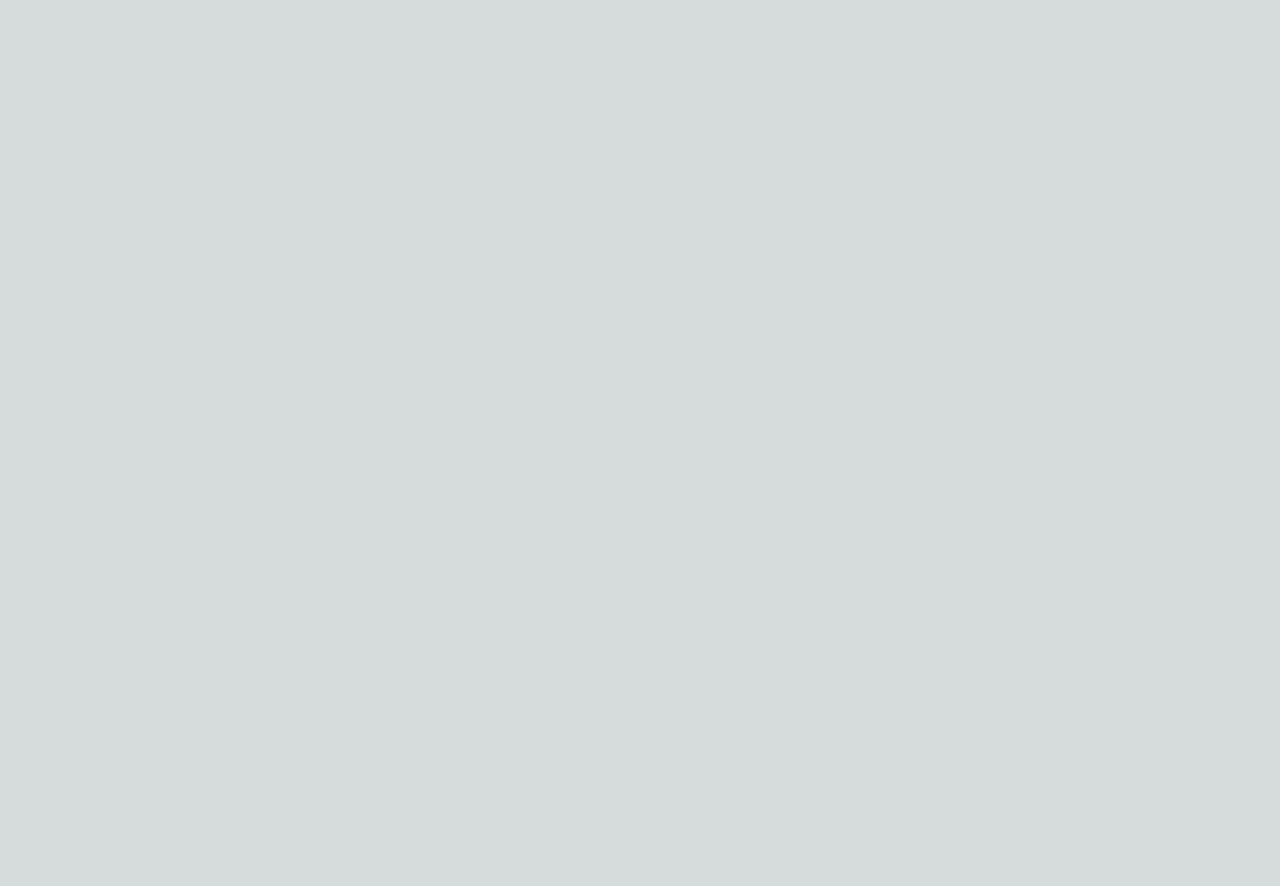
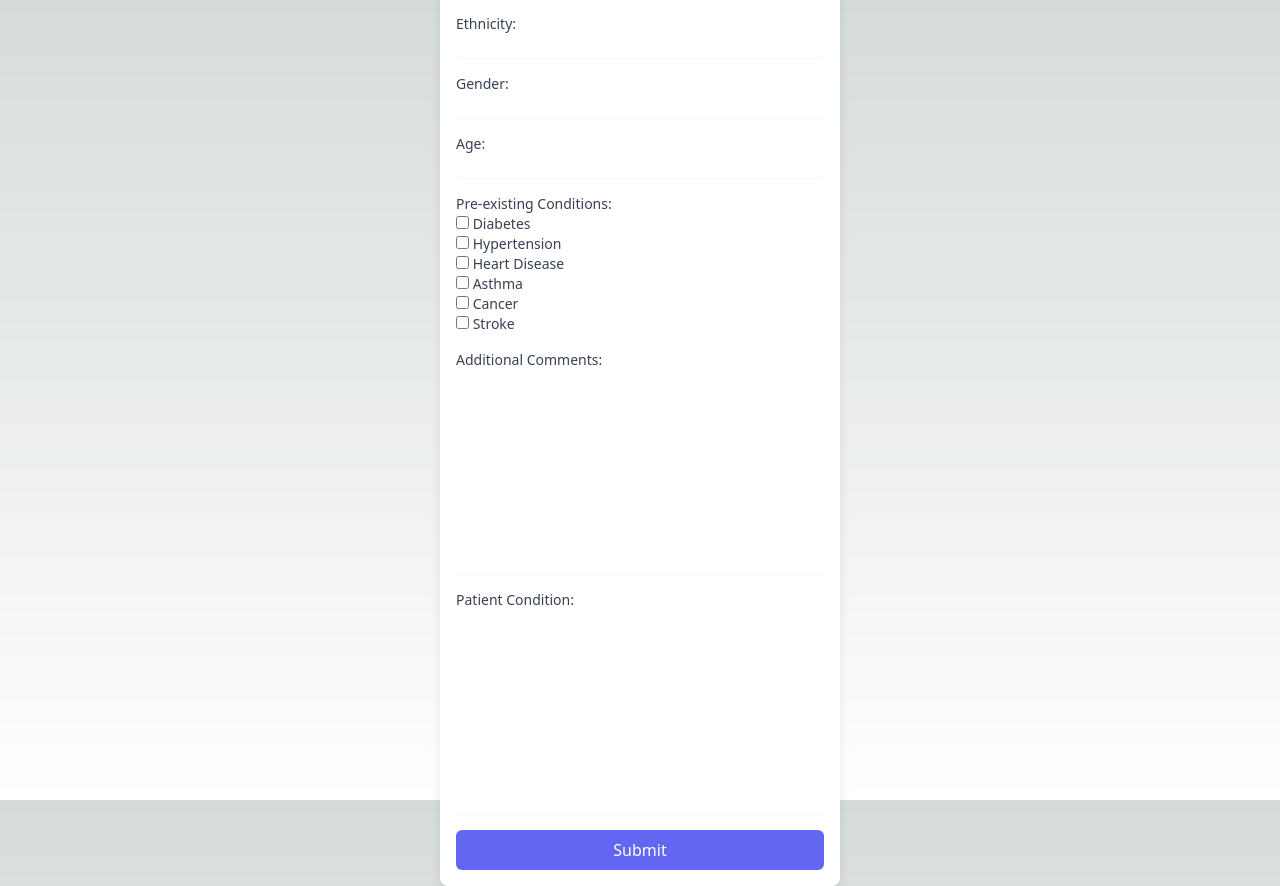
Before and after one commit to SheteUC/medicai, a Next.js app in the folder client/: page /form in a window 1280 px wide. Before the commit the page ends 800 px from the top, so only its background shows below. Built offline with nearby package versions, Linux system fonts and the light colour scheme.

Commit message:
form complete

```diff
--- a/client/pages/form.tsx
+++ b/client/pages/form.tsx
@@ -1,11 +1,196 @@
-import React, {useState, useEffect} from 'react'
+import React, { Component } from 'react';
 
-function index() {
-  return (
-    <div>
+class MyForm extends Component {
+  constructor(props) {
+    super(props);
+    this.state = {
+      name: '',
+      ethnicity: '',
+      gender: '',
+      age: '',
+      hasDiabetes: false,
+      hasHypertension: false,
+      hasHeartDisease: false,
+      hasAsthma: false,
+      hasCancer: false,
+      hasStroke: false,
+      additionalComments: '',
+      patientcond: '',
+    };
+  }
 
-    </div>
-  )
+  handleInputChange = (event) => {
+    const { name, value, type, checked } = event.target;
+    // Check if the input element is a checkbox and handle its value accordingly
+    const inputValue = type === 'checkbox' ? checked : value;
+    this.setState({ [name]: inputValue });
+  };
+
+  handleSubmit = (event) => {
+    event.preventDefault();
+    const { name, ethnicity, gender, age, additionalComments, conditions, patientcond } = this.state;
+    console.log('Name:', name);
+    console.log('Ethnicity:', ethnicity);
+    console.log('Gender:', gender);
+    console.log('Age:', age);
+    console.log('Pre-existing Conditions:', conditions);
+    console.log('Additional Comments:', additionalComments);
+    console.log('patientcond', patientcond);
+
+  };
+
+  render() {
+    return (
+      <div style={{ display: 'flex', justifyContent: 'center', alignItems: 'center', height: '100vh'}}>
+        <form className="max-w-md p-4 bg-white rounded-lg shadow-lg" onSubmit={this.handleSubmit} style={{ width: 400 }}>
+          <h1 style={{ textAlign: 'center', color: 'black' }}>Patient Search Form</h1>
+          <div className="mb-4">
+            <label htmlFor="name" className="block text-sm font-medium text-gray-700">Name:</label>
+            <input
+              type="text"
+              id="name"
+              name="name"
+              value={this.state.name}
+              onChange={this.handleInputChange}
+              className="block w-full mt-1 border-gray-300 rounded-md shadow-sm focus:ring-indigo-500 focus:border-indigo-500 sm:text-sm text-indigo-500"
+            />
+          </div>
+          <div className="mb-4">
+            <label htmlFor="ethnicity" className="block text-sm font-medium text-gray-700">Ethnicity:</label>
+            <input
+              type="text"
+              id="ethnicity"
+              name="ethnicity"
+              value={this.state.ethnicity}
+              onChange={this.handleInputChange}
+              className="block w-full mt-1 border-gray-300 rounded-md shadow-sm focus:ring-indigo-500 focus:border-indigo-500 sm:text-sm text-indigo-500"
+            />
+          </div>
+          <div className="mb-4">
+            <label htmlFor="gender" className="block text-sm font-medium text-gray-700">Gender:</label>
+            <input
+              type="text"
+              id="gender"
+              name="gender"
+              value={this.state.gender}
+              onChange={this.handleInputChange}
+              className="block w-full mt-1 border-gray-300 rounded-md shadow-sm focus:ring-indigo-500 focus:border-indigo-500 sm:text-sm text-indigo-500"
+            />
+          </div>
+          <div className="mb-4">
+            <label htmlFor="age" className="block text-sm font-medium text-gray-700">Age:</label>
+            <input
+              type="text"
+              id="age"
+              name="age"
+              value={this.state.age}
+              onChange={this.handleInputChange}
+              className="block w-full mt-1 border-gray-300 rounded-md shadow-sm focus:ring-indigo-500 focus:border-indigo-500 sm:text-sm text-indigo-500"
+            />
+          </div>
+          <div className="mb-4">
+            <label className="block text-sm font-medium text-gray-700">Pre-existing Conditions:</label>
+            <div>
+              <div>
+                <label className="block text-sm font-medium text-gray-700">
+                  <input
+                    type="checkbox"
+                    name="hasDiabetes"
+                    checked={this.state.hasDiabetes}
+                    onChange={this.handleInputChange}
+                  />
+                  &nbsp;Diabetes
+                </label>
+              </div>
+              <div>
+                <label className="block text-sm font-medium text-gray-700">
+                  <input
+                    type="checkbox"
+                    name="hasHypertension"
+                    checked={this.state.hasHypertension}
+                    onChange={this.handleInputChange}
+                  />
+                  &nbsp;Hypertension
+                </label>
+              </div>
+              <div>
+                <label className="block text-sm font-medium text-gray-700">
+                  <input
+                    type="checkbox"
+                    name="hasHeartDisease"
+                    checked={this.state.hasHeartDisease}
+                    onChange={this.handleInputChange}
+                  />
+                  &nbsp;Heart Disease
+                </label>
+              </div>
+              <div>
+                <label className="block text-sm font-medium text-gray-700">
+                  <input
+                    type="checkbox"
+                    name="hasAsthma"
+                    checked={this.state.hasAsthma}
+                    onChange={this.handleInputChange}
+                  />
+                  &nbsp;Asthma
+                </label>
+              </div>
+              <div>
+                <label className="block text-sm font-medium text-gray-700">
+                  <input
+                    type="checkbox"
+                    name="hasCancer"
+                    checked={this.state.hasCancer}
+                    onChange={this.handleInputChange}
+                  />
+                  &nbsp;Cancer
+                </label>
+              </div>
+              <div>
+                <label className="block text-sm font-medium text-gray-700">
+                  <input
+                    type="checkbox"
+                    name="hasStroke"
+                    checked={this.state.hasStroke}
+                    onChange={this.handleInputChange}
+                  />
+                  &nbsp;Stroke
+                </label>
+              </div>
+              {/* Add more condition checkboxes as needed */}
+            </div>
+          </div>
+          <div className="mb-4">
+            <label htmlFor="additionalComments" className="block text-sm font-medium text-gray-700">Additional Comments:</label>
+            <textarea
+               id="additionalComments"
+               name="additionalComments"
+               value={this.state.additionalComments}
+               onChange={this.handleInputChange}
+               className="block w-full mt-1 border-gray-300 rounded-md shadow-sm focus:ring-indigo-500 focus:border-indigo-500 sm:text-sm text-indigo-500"
+               style={{ resize: 'none', height: '200px' }} // Add this style to disable resizing
+
+            ></textarea>
+          </div>
+          <div className="mb-4">
+            <label htmlFor="patientcond" className="block text-sm font-medium text-gray-700">Patient Condition:</label>
+            <textarea
+               id="patientcond"
+               name="patientcond"
+               value={this.state.patientcond}
+               onChange={this.handleInputChange}
+               className="block w-full mt-1 border-gray-300 rounded-md shadow-sm focus:ring-indigo-500 focus:border-indigo-500 sm:text-sm text-indigo-500"
+               style={{ resize: 'none', height: '200px' }} // Add this style to disable resizing
+
+            ></textarea>
+          </div>
+          <button type="submit" className="w-full px-4 py-2 text-white bg-indigo-500 rounded-md hover-bg-indigo-600 focus:ring focus:ring-indigo-300">
+            Submit
+          </button>
+        </form>
+      </div>
+    );
+  }
 }
 
-export default index
+export default MyForm;
```
